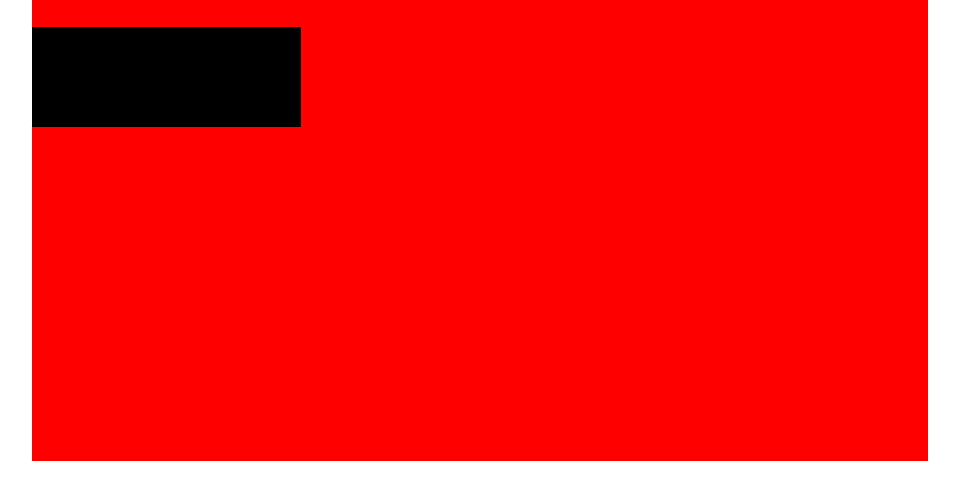
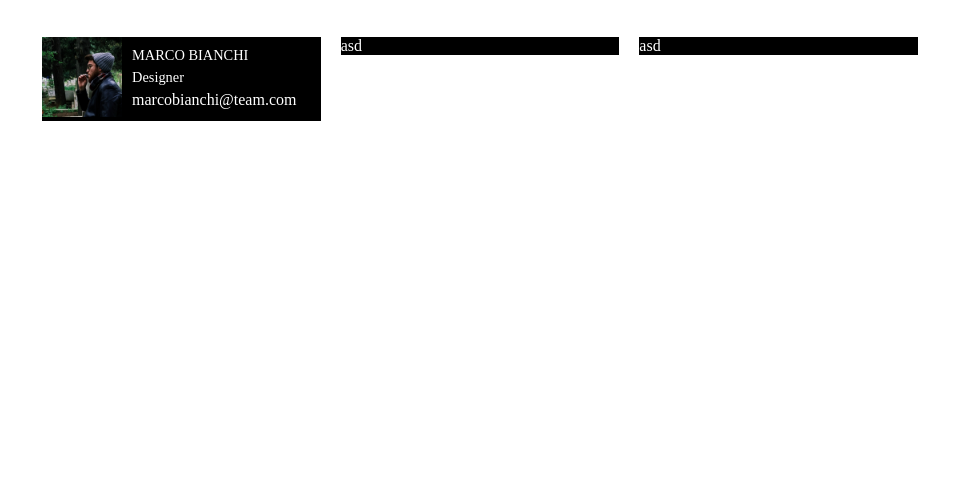
Before and after one commit to MassimoAzzini/html-css-float-cards, a plain HTML site: page index.html in a window 1280 px wide. Shown: the part 138-638 px from the top of the page, without its empty margins (160-1119 px from the left). Drawn offline with Linux system fonts and the light colour scheme.

Commit message:
creazione cards

```diff
--- a/css/style.css
+++ b/css/style.css
@@ -11,6 +11,9 @@
   clear: both;
 }
 
+.float-left{
+  float: left;
+}
 
 /* HEADER */
 h1{
@@ -26,7 +29,6 @@ h1{
   height: 500px;
   width: 70%;
   max-width: 1200px;
-  background-color: red;
   margin: 0 auto;
 }
 
@@ -34,13 +36,39 @@ h1{
   text-align: center;
 }
 
+/* MAIN - CARDS */
 .container-cards{
   width: 100%;
   padding: 30px 0;
 }
 
 .cards{
-  width: 30%;
+  width: calc(100% /3);
   height: 100px;
+  padding: 10px;
+
+}
+
+.cards .background{
+  width: 100%;
   background-color: black;
+  color: white;
 }
+
+.cards img{
+  width: 80px;
+  height: 100%;
+}
+
+.cards .info{
+  width: calc(100% -100px);
+  height: 100%;
+  padding: 10px;
+}
+
+.name,
+.job,
+.email{
+  font-size: 0.9rem;
+  margin-bottom: 5px;
+}
--- a/index.html
+++ b/index.html
@@ -19,9 +19,41 @@
       <div class="text">
         <p>Lorem ipsum dolor sit amet, consectetur adipisicing elit. Unde similique aspernatur, voluptatem distinctio aperiam quisquam rem voluptatum provident voluptates soluta asperiores doloremque repudiandae. A, et. Assumenda tempora molestias mollitia eligendi.</p>
       </div>
+
+      <!-- BLOCCO CARDS -->
       <div class="container-cards">
-        <div class="cards">
+        <!-- MARCO BIANCHI -->
+        <div class="cards float-left">
+          <div class="background clearfix">
+            <div class="img float-left">
+              <img src="img/male1.png" alt="marco-bianchi">
+            </div>
+            <div class="info float-left">
+              <div class="name">
+                MARCO BIANCHI
+              </div>
+              <div class="job">
+                Designer
+              </div>
+              <div class="mail">
+                marcobianchi@team.com
+              </div>
+            </div>
+          </div>
+        </div>
+        <!-- fine MARCO BIANCHI -->
 
+        <div class="cards float-left">
+          <div class="background">
+
+            asd
+          </div>
+        </div>
+        <div class="cards float-left">
+          <div class="background">
+
+            asd
+          </div>
         </div>
 
       </div>
```
